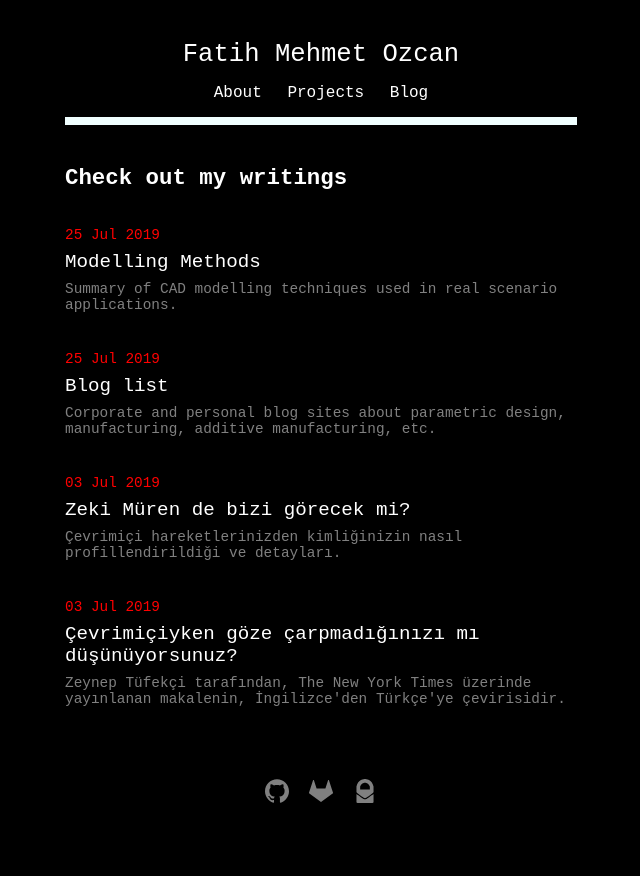
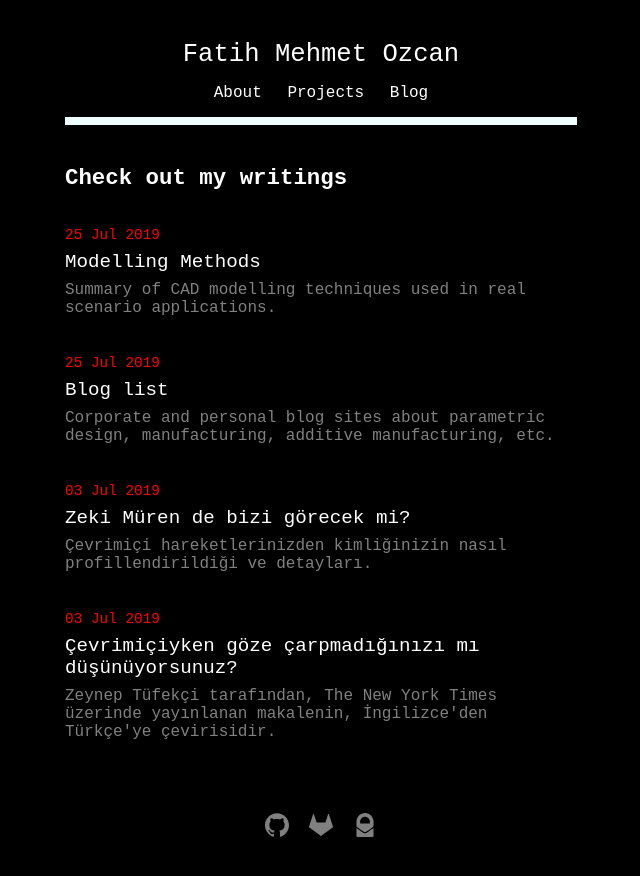
Before and after one commit to fatihmeh/fatihmeh.github.io, a Jekyll site: the page built from blog/index.html, in a window 1280 px wide. Shown: the top 876 px of the page, without its empty margins (319-959 px from the left). Built offline with Jekyll 4.4.1, drawn with Linux system fonts in a browser that asks for light colours.

Commit message:
blog-excerpt class font size update
0.9 to 1 rem

```diff
--- a/css/main.css
+++ b/css/main.css
@@ -88,7 +88,7 @@ p a {
   font-size: 0.9rem; color:red; margin-bottom:8px;
 }
 .blog-excerpt {
-  color: gray; margin-top:8px; font-size:0.9rem;
+  color: gray; margin-top:8px; font-size:1rem;
 }
 .info-text{
   color:red; font-family: "Courier New", Courier, monospace;
```
